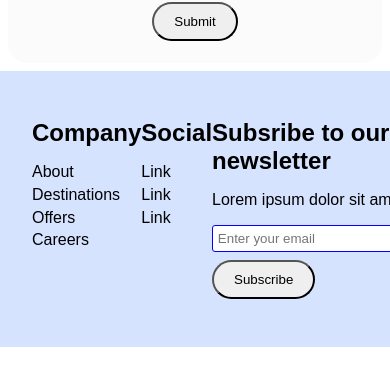
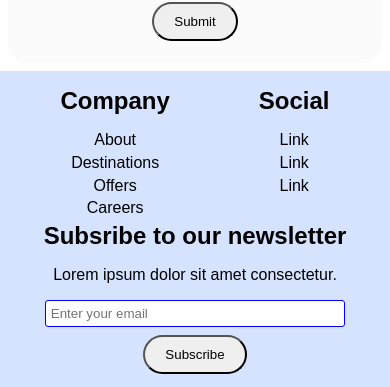
Before and after one commit to dovjas/TravelDealsWebReact, a React (Create React App) app: page / in a window 390 px wide. Shown: the part 3762-4149 px from the top of the page. Before the commit the page ends 4109 px from the top, so only its background shows below. Built offline with nearby package versions, Linux system fonts and the light colour scheme; the HTML template or start-up script is replaced by a standard one.

Commit message:
Responsive footer

```diff
--- a/src/components/footer/Footer.module.css
+++ b/src/components/footer/Footer.module.css
@@ -4,9 +4,10 @@
 }
 .footer .container{
     max-width: 1040px;
-    padding: 3rem 2rem;
+    padding: 2rem 1rem;
     margin: auto;
     display: grid;
+    text-align: center;
     grid-template-columns: 1fr 1fr 2fr;
     overflow: hidden;
 }
@@ -27,3 +28,14 @@
     width: 300px;
     border: 1px solid blue;
 }
+
+@media screen and (max-width:960px) {
+    .footer .container{
+        display: flex;
+        flex-wrap: wrap;
+        justify-content: space-around;
+        padding: 1rem;
+    }
+    .footer .subsContainer{
+    }
+}
```
